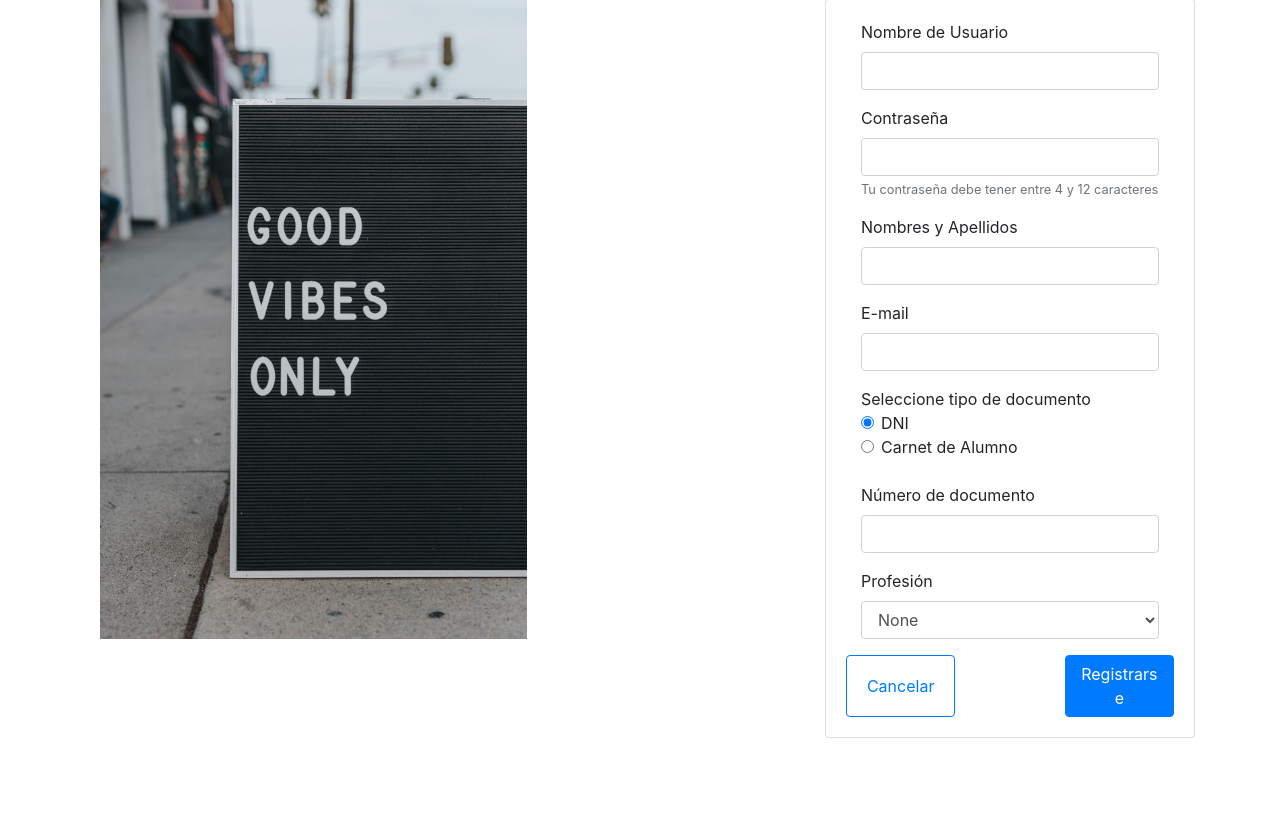
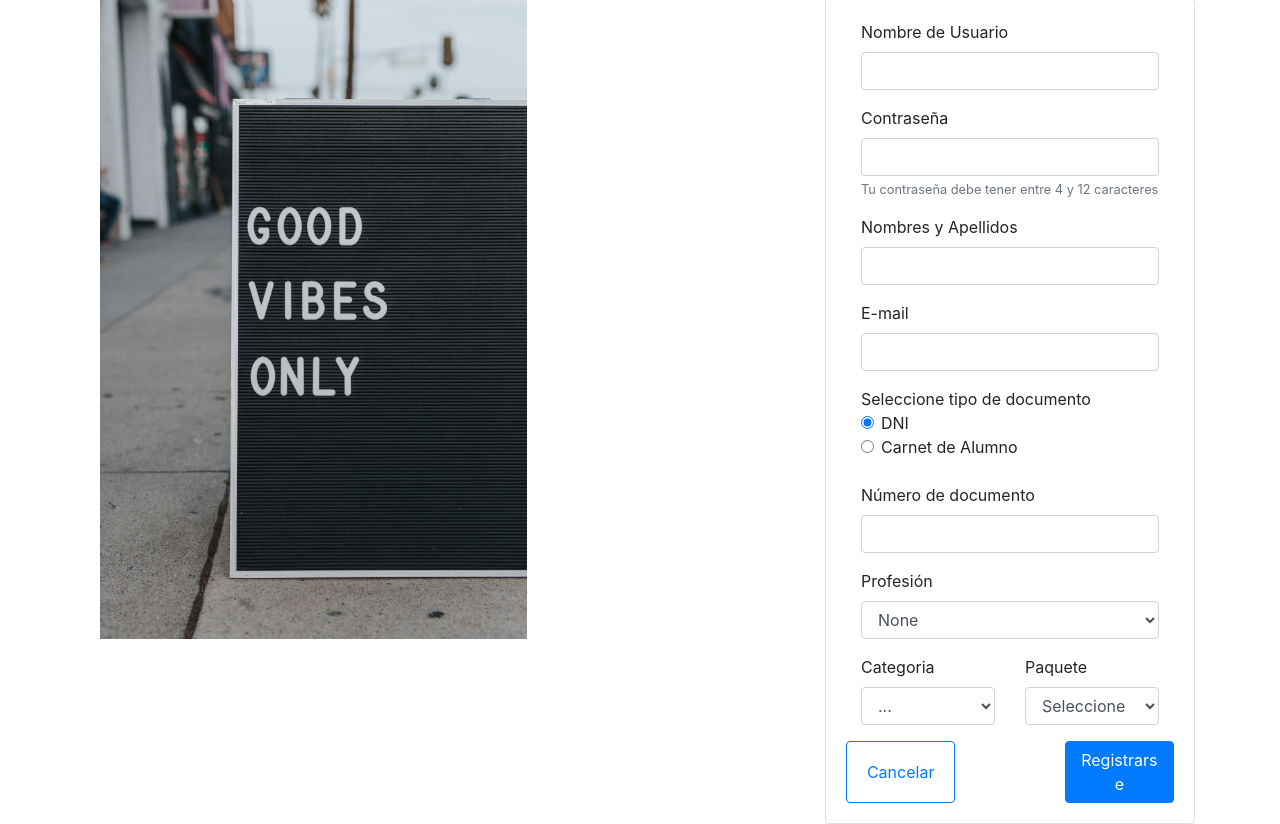
Before and after one commit to Verborrea/sistema-gestor-eventos, a Flask app: page /signup in a window 1280 px wide. Shown: the part 88-912 px from the top of the page. Before the commit the page ends 826 px from the top, so only its background shows below. Run offline with Flask 2, Linux system fonts and the light colour scheme.

Commit message:
FRONTEND elegir categoriapaquete en signup

```diff
--- a/app.py
+++ b/app.py
@@ -616,13 +616,21 @@ def register():
     profesion = [
         {"value":"ING","texto":"Ingeniero"},
         {"value":"ARQ","texto":"Arquitecto"},
-        {"value":"SIS","texto":"Sistemas"}
+        {"value":"SIS","texto":"Sistemas"},
+        {"value":"EST","texto":"Estudiante"}
     ]
     alert = {
         'existe':False,
         'mensaje':''
     }
-    return render_template('Signup.html',tipoUsuario='Visitante', profesion=profesion, lenProfesion=len(profesion),msg_alerta=alert)
+    categoria = [
+        {"id":"CAT","texto":"Estudiante"},
+        {"id":"CAT2","texto":"Profesor"},
+    ]
+    lens ={
+        "Categoria":len(categoria),
+    }
+    return render_template('Signup.html',tipoUsuario='Visitante', profesion=profesion, lenProfesion=len(profesion),categoria=categoria,len=lens,msg_alerta=alert)
 
 @app.route('/create-user', methods=['POST'])
 def create_user():
@@ -1050,6 +1058,17 @@ def obtenerActividadesAmbiente():
 
     return response
 
+@app.route('/obtenerCategoriasPaquete/', methods=['POST','GET'])
+def obtenerCategoriasPaquete():
+    paquete = [
+        {"id":"PAP","nombre":"Basico"}
+    ]
+    response ={
+        "paquete":paquete
+    }
+    return response
+
+
 @app.route('/obtenerParticipantesActividadAmbiente/', methods=['POST','GET'])
 def obtenerParticipantesActividadAmbiente():
     participante = [
--- a/templates/Signup.html
+++ b/templates/Signup.html
@@ -53,6 +53,26 @@
                             </select>
                         </div>
                         <div class="row">
+                            <div class="form-group col-sm">
+                                <label for="inputCategoria">Categoria</label>
+                                <select id="inputCategoria" class="form-control" name="categoria" onchange="getPaquetes(this.value)" required>
+                                    <option value="null"> ... </option>
+                                    {% for i in range(len.Categoria)%}
+                                    <option value="{{ categoria[i].id }}">{{ categoria[i].texto }}</option>
+                                    {% endfor %}
+                                </select>
+                            </div>
+                            <div class="form-group col-sm">
+                                <label for="inputPaquete">Paquete</label>
+                                <select id="inputPaquete" class="form-control" name="paquete" required>
+                                    <option value="none" selected>Seleccione una categoria primero</option>
+
+                                </select>
+                            </div>
+                        </div>
+
+
+                        <div class="row">
                             <button type="reset" class="btn btn-outline-primary col-4">Cancelar</button>
                             <div class="col-4"></div>
                             <button type="submit" class="btn btn-primary col-4">Registrarse</button>
@@ -67,6 +87,29 @@
 </body>
 {% endblock %}
 {% block script %}
+<script>
+    let idCategoria = "inputCategoria"
+    let idPaquete = "inputPaquete"
+    let idTablaBody = "tbody"
+    function getPaquetes(idCat){
+        const request = new XMLHttpRequest();
+        request.open('GET',  "/obtenerCategoriasPaquete/", false);
+        request.onload = () => {
+            BOOSTTRAP.Utilities.onlyChild(idPaquete," ")
+            const data = JSON.parse(request.responseText);
+            let paquete = data.paquete
+            let optionsHtml = ""
+            for (let i in paquete){
+                optionsHtml+=String.raw`<option value="${paquete[i].id}">${paquete[i].nombre}</option>`
+            }
+            BOOSTTRAP.Utilities.onlyChild(idPaquete,optionsHtml)
+        };
+        request.send(idCat=idCat)
+    }
+
+</script>
+
+
 <script type="text/javascript">
     let alerta = {{msg_alerta|tojson}}
     if (alerta.existe){
```
